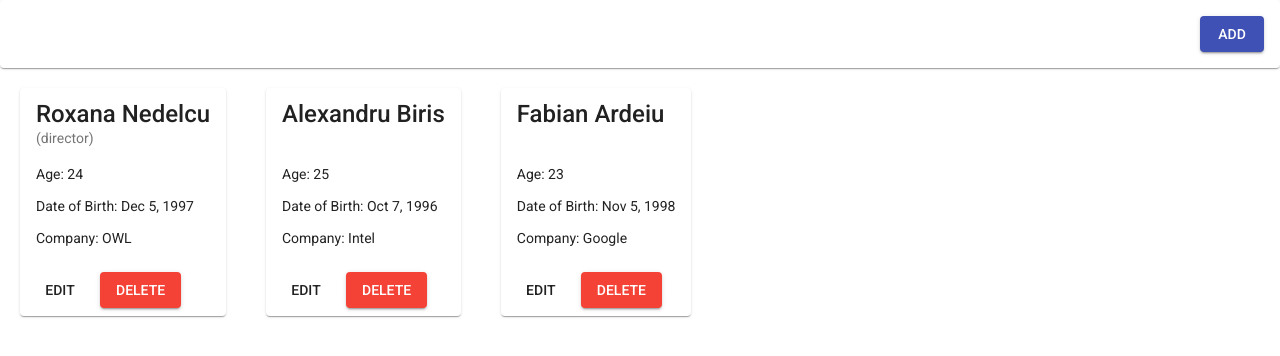
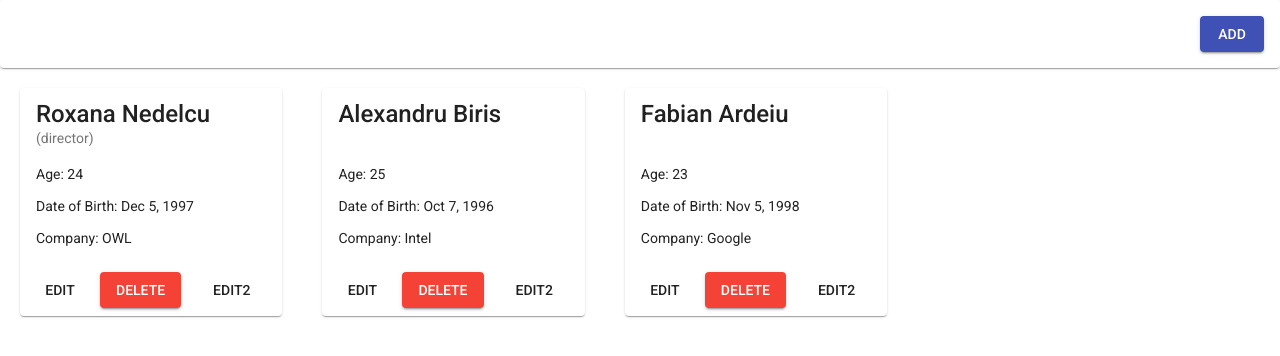
Before and after one commit to roxananedelcu/Employee-Management, an Angular app: page / in a window 1280 px wide. Shown: the top 356 px of the page. Built offline with nearby package versions, Linux system fonts and the light colour scheme.

Commit message:
test-button

```diff
--- a/src/app/employee-card/employee-card.component.html
+++ b/src/app/employee-card/employee-card.component.html
@@ -14,6 +14,7 @@
             <mat-card-actions>
                 <button mat-button>EDIT</button>
                 <button mat-raised-button color="warn">DELETE</button>
+                <button mat-button>EDIT2</button>
               </mat-card-actions>
         </mat-card>
     </div>
```
